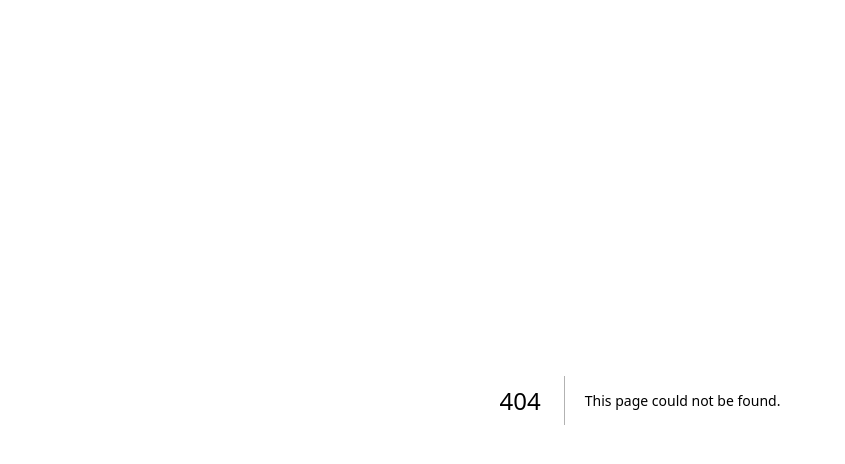
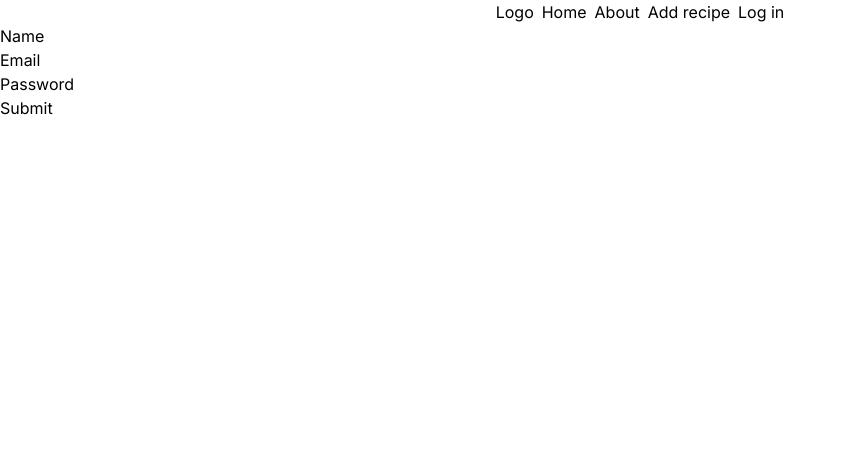
Before and after one commit to anastasiia-zu/anastasiia-food-randomizer, a Next.js app: page /log-in in a window 1280 px wide. Before the commit this address had no page. Shown: the top 464 px of the page, without its empty margins (0-845 px from the left). Built offline with nearby package versions, Linux system fonts and the light colour scheme.

Commit message:
first changes

```diff
--- /dev/null
+++ b/src/app/about/page.tsx
@@ -0,0 +1,9 @@
+import React from 'react'
+
+export default function About() {
+  return (
+    <div>
+      About
+   </div>
+  )
+}
--- /dev/null
+++ b/src/app/add-recipe/page.tsx
@@ -0,0 +1,9 @@
+import React from 'react'
+
+export default function AddRecipe() {
+  return (
+    <div>
+      Add recipe
+   </div>
+  )
+}
--- /dev/null
+++ b/src/app/components/auth-form.tsx
@@ -0,0 +1,46 @@
+"use client"
+
+import React, { useState } from 'react'
+
+const AuthForm = ({authFormType}: {authFormType: string }) => {
+
+   const [name, setName] = useState('');
+   const [email, setEmail] = useState('');
+   const [password, setPassword] = useState('');
+
+  return (
+    <div>
+      <form>
+         <div>
+            <label>Name</label>
+            <input
+            type='text'
+            value={name}
+            onChange={e => setName(e.target.value)}
+            />
+         </div>
+         <div>
+            <label>Email</label>
+            <input
+            type='email'
+            value={email}
+            onChange={e => setEmail(e.target.value)}
+            />
+         </div>
+         <div>
+            <label>Password</label>
+            <input
+            type='password'
+            value={password}
+            onChange={e => setPassword(e.target.value)}
+            />
+         </div>
+         <button type='submit'>
+            Submit
+         </button>
+      </form>
+    </div>
+  )
+}
+
+export default AuthForm;
--- /dev/null
+++ b/src/app/components/header.tsx
@@ -0,0 +1,13 @@
+import React from 'react'
+import Navbar from './nav-bar';
+
+const Header = () => {
+
+  return (
+    <header className='flex items-center justify-center'>
+      <Navbar/>
+    </header>
+  )
+}
+
+export default Header;
--- /dev/null
+++ b/src/app/components/nav-bar.tsx
@@ -0,0 +1,28 @@
+import Link from 'next/link';
+import React from 'react'
+
+const Navbar = () => {
+  return (
+    <nav className=''>
+      <ul className='flex gap-2'>
+         <li>
+            <Link href="/">Logo</Link>
+         </li>
+         <li>
+            <Link href="/">Home</Link>
+         </li>
+         <li>
+            <Link href="/about">About</Link>
+         </li>
+         <li>
+            <Link href="/add-recipe">Add recipe</Link>
+         </li>
+         <li>
+            <Link href="/log-in">Log in</Link>
+         </li>
+      </ul>
+   </nav>
+  )
+}
+
+export default Navbar;
--- a/src/app/layout.tsx
+++ b/src/app/layout.tsx
@@ -1,6 +1,7 @@
 import type { Metadata } from "next";
 import { Inter } from "next/font/google";
 import "./globals.css";
+import Header from "./components/header";
 
 const inter = Inter({
    subsets: ['latin']
@@ -19,6 +20,7 @@ export default function RootLayout({
   return (
     <html lang="en">
       <body className={`${inter.className}`}>
+         <Header/>
         {children}
       </body>
     </html>
--- /dev/null
+++ b/src/app/log-in/page.tsx
@@ -0,0 +1,10 @@
+import React from 'react'
+import AuthForm from '../components/auth-form'
+
+export default function LogIn() {
+  return (
+    <div>
+      <AuthForm authFormType="Log-In"/>
+    </div>
+  )
+}
--- /dev/null
+++ b/src/app/not-found.tsx
@@ -0,0 +1,11 @@
+import React from 'react'
+
+export default function NotFound() {
+  return (
+    <section className='w-screen h-screen flex items-center justify-center'>
+      <h3 className='text-5xl font-bold'>
+         Page not found. 404
+      </h3>
+    </section>
+  )
+}
```
